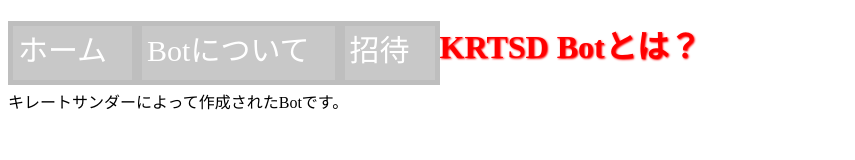
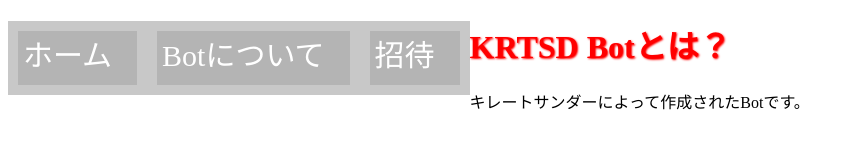
Before and after one commit to KRTSD-0823/KRTSD-Bots-Website, a plain HTML site: page index.html in a window 1280 px wide. Shown: the whole page, without its empty margins (0-855 px from the left). Drawn offline with Linux system fonts and the light colour scheme; a web font is replaced by a local one.

Commit message:
style.cssを編集

```diff
--- a/style.css
+++ b/style.css
@@ -15,8 +15,8 @@ h1 {
 }
 
 .header button {
-  border: solid 5px #BEBEBE;
-  background: #C8C8C8;
+  border: solid 10px #c8c8c8;
+  background: #b4b4b4;
   color: white;
   font-size: 30px;
   font-family: "dot";
@@ -25,11 +25,11 @@ h1 {
 }
 
 .header button:hover {
-  border: solid 5px #AFAFAF;
-  background: #A5A5A5;
+  border: solid 10px #aaaaaa;
+  background: #969696;
 }
 
 .header button:active {
-  border: solid 5px #969696;
-  background: #8C8C8C;
+  border: solid 10px #787878;
+  background: #5a5a5a;
 }
```
